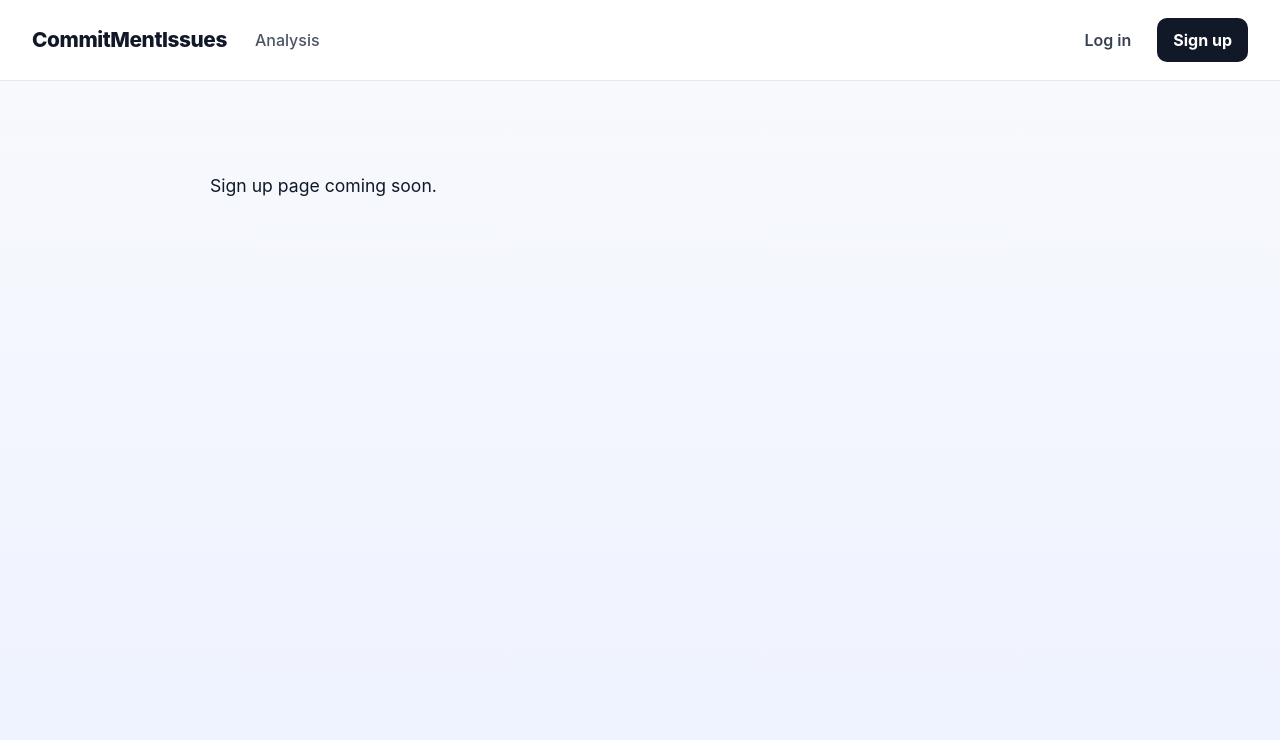
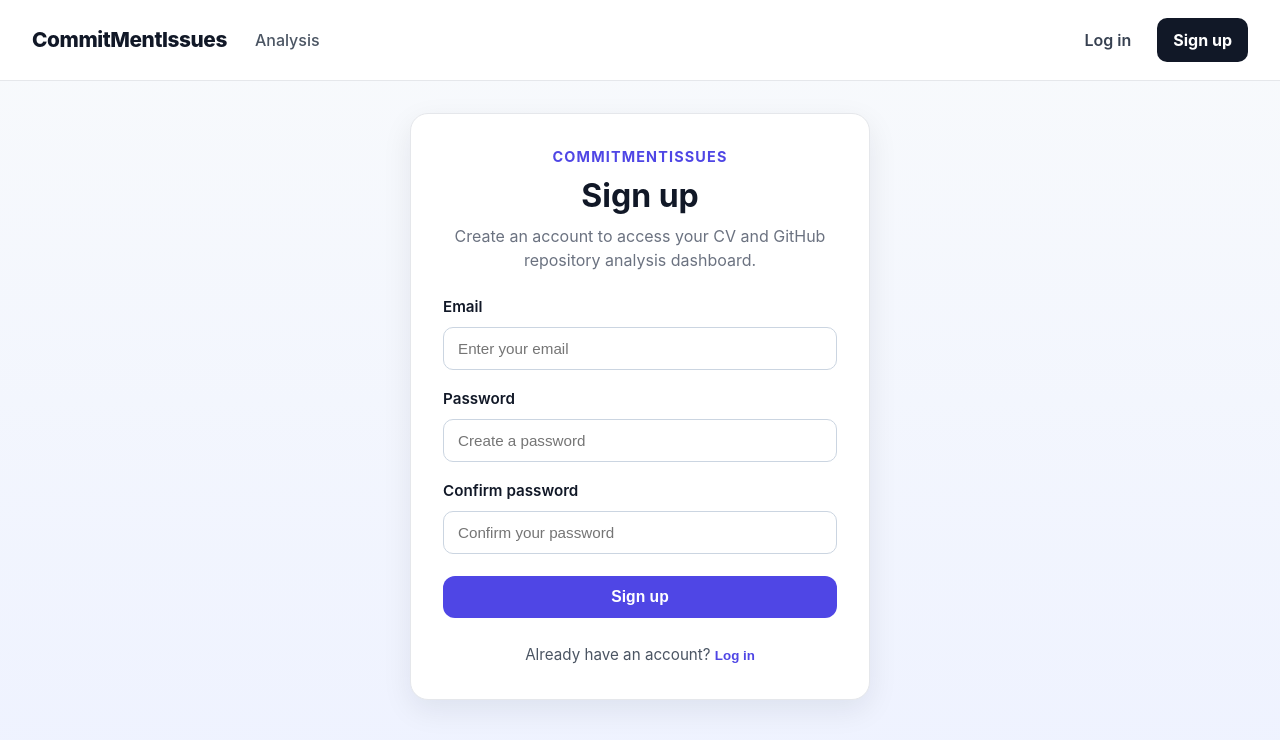
Before and after one commit to Igor-Ljucovic/CommitMentIssues, a React app in the folder frontend/: page /signup in a window 1280 px wide. Shown: the top 740 px of the page. Built offline with nearby package versions, Linux system fonts and the light colour scheme; the HTML template or start-up script is replaced by a standard one.

Commit message:
feat: add frontend signup page

```diff
--- a/frontend/src/App.tsx
+++ b/frontend/src/App.tsx
@@ -4,6 +4,7 @@ import Navbar from "./components/NavBar";
 import HomePage from "./components/pages/HomePage";
 import AnalysisPage from "./components/pages/AnalysisPage";
 import LoginPage from "./components/pages/LoginPage";
+import SignupPage from "./components/pages/SignupPage";
 
 function App() {
   return (
@@ -14,7 +15,7 @@ function App() {
           <Route path="/" element={<HomePage />} />
           <Route path="/analysis" element={<AnalysisPage />} />
           <Route path="/login" element={<LoginPage />} />
-          <Route path="/signup" element={<div className="page-placeholder">Sign up page coming soon.</div>} />
+          <Route path="/signup" element={<SignupPage />} />
         </Routes>
       </div>
     </BrowserRouter>
--- /dev/null
+++ b/frontend/src/components/pages/SignupPage.tsx
@@ -0,0 +1,249 @@
+import { useState } from "react";
+import { useNavigate } from "react-router-dom";
+
+function SignupPage() {
+  const [email, setEmail] = useState("");
+  const [password, setPassword] = useState("");
+  const [confirmPassword, setConfirmPassword] = useState("");
+  const [statusMessage, setStatusMessage] = useState("");
+  const [isLoading, setIsLoading] = useState(false);
+
+  const navigate = useNavigate();
+
+  const handleSubmit: React.SubmitEventHandler<HTMLFormElement> = async (e) => {
+    e.preventDefault();
+
+    if (!email.trim() || !password || !confirmPassword) {
+      setStatusMessage("Please fill in all fields.");
+      return;
+    }
+
+    if (password !== confirmPassword) {
+      setStatusMessage("Passwords do not match.");
+      return;
+    }
+
+    try {
+      setIsLoading(true);
+      setStatusMessage("");
+
+      const payload = {
+        email: email.trim(),
+        password,
+      };
+
+      const logPayload = {
+        ...payload,
+        password: "thePasswordIsHiddenForSecurityReasons",
+      };
+
+      console.log("Signup request payload:");
+      console.log(JSON.stringify(logPayload, null, 2));
+
+      const response = await fetch("http://localhost:8000/signup", {
+        method: "POST",
+        headers: {
+          "Content-Type": "application/json",
+        },
+        body: JSON.stringify(payload),
+      });
+
+      if (!response.ok) {
+        throw new Error("Signup failed.");
+      }
+
+      const data = await response.json();
+      console.log("Signup success:", data);
+
+      setStatusMessage("Account created successfully!");
+
+      navigate("/login");
+    } catch (error) {
+      console.error(error);
+      setStatusMessage("Signup failed. Please try again.");
+    } finally {
+      setIsLoading(false);
+    }
+  };
+
+  return (
+    <main
+      style={{
+        minHeight: "calc(100vh - 150px)",
+        display: "flex",
+        alignItems: "center",
+        justifyContent: "center",
+        padding: "32px 20px",
+        boxSizing: "border-box",
+      }}
+    >
+      <section
+        className="card"
+        style={{
+          width: "100%",
+          maxWidth: "460px",
+          padding: "32px",
+        }}
+      >
+        <div style={{ marginBottom: "24px", textAlign: "center" }}>
+          <p className="eyebrow" style={{ marginBottom: "10px" }}>
+            CommitMentIssues
+          </p>
+
+          <h1
+            style={{
+              margin: "0 0 10px 0",
+              fontSize: "2rem",
+              lineHeight: 1.15,
+            }}
+          >
+            Sign up
+          </h1>
+
+          <p className="card-description" style={{ margin: 0 }}>
+            Create an account to access your CV and GitHub repository analysis
+            dashboard.
+          </p>
+        </div>
+
+        <form onSubmit={handleSubmit}>
+          <div
+            style={{
+              display: "flex",
+              flexDirection: "column",
+              gap: "18px",
+            }}
+          >
+            <div style={{ display: "flex", flexDirection: "column", gap: "8px" }}>
+              <label
+                htmlFor="email"
+                style={{ fontWeight: 600, fontSize: "0.95rem" }}
+              >
+                Email
+              </label>
+              <input
+                id="email"
+                type="email"
+                value={email}
+                onChange={(e) => setEmail(e.target.value)}
+                placeholder="Enter your email"
+                autoComplete="email"
+                style={{
+                  padding: "12px 14px",
+                  borderRadius: "10px",
+                  border: "1px solid #cbd5e1",
+                  fontSize: "0.95rem",
+                  outline: "none",
+                  width: "100%",
+                  boxSizing: "border-box",
+                }}
+              />
+            </div>
+
+            <div style={{ display: "flex", flexDirection: "column", gap: "8px" }}>
+              <label
+                htmlFor="password"
+                style={{ fontWeight: 600, fontSize: "0.95rem" }}
+              >
+                Password
+              </label>
+              <input
+                id="password"
+                type="password"
+                value={password}
+                onChange={(e) => setPassword(e.target.value)}
+                placeholder="Create a password"
+                autoComplete="new-password"
+                style={{
+                  padding: "12px 14px",
+                  borderRadius: "10px",
+                  border: "1px solid #cbd5e1",
+                  fontSize: "0.95rem",
+                  outline: "none",
+                  width: "100%",
+                  boxSizing: "border-box",
+                }}
+              />
+            </div>
+
+            <div style={{ display: "flex", flexDirection: "column", gap: "8px" }}>
+              <label
+                htmlFor="confirmPassword"
+                style={{ fontWeight: 600, fontSize: "0.95rem" }}
+              >
+                Confirm password
+              </label>
+              <input
+                id="confirmPassword"
+                type="password"
+                value={confirmPassword}
+                onChange={(e) => setConfirmPassword(e.target.value)}
+                placeholder="Confirm your password"
+                autoComplete="new-password"
+                style={{
+                  padding: "12px 14px",
+                  borderRadius: "10px",
+                  border: "1px solid #cbd5e1",
+                  fontSize: "0.95rem",
+                  outline: "none",
+                  width: "100%",
+                  boxSizing: "border-box",
+                }}
+              />
+            </div>
+
+            <div className="actions" style={{ marginTop: "4px" }}>
+              <button
+                className="primary-button"
+                type="submit"
+                disabled={isLoading}
+                style={{ width: "100%" }}
+              >
+                {isLoading ? "Signing up..." : "Sign up"}
+              </button>
+            </div>
+
+            {statusMessage ? (
+              <p
+                className="status-message"
+                style={{
+                  margin: 0,
+                  textAlign: "center",
+                }}
+              >
+                {statusMessage}
+              </p>
+            ) : null}
+
+            <div
+              style={{
+                textAlign: "center",
+                fontSize: "0.95rem",
+                color: "#4b5563",
+                marginTop: "8px",
+              }}
+            >
+              Already have an account?{" "}
+              <button
+                type="button"
+                onClick={() => navigate("/login")}
+                style={{
+                  border: "none",
+                  background: "transparent",
+                  color: "#4f46e5",
+                  cursor: "pointer",
+                  fontWeight: 600,
+                  padding: 0,
+                }}
+              >
+                Log in
+              </button>
+            </div>
+          </div>
+        </form>
+      </section>
+    </main>
+  );
+}
+
+export default SignupPage;
```
